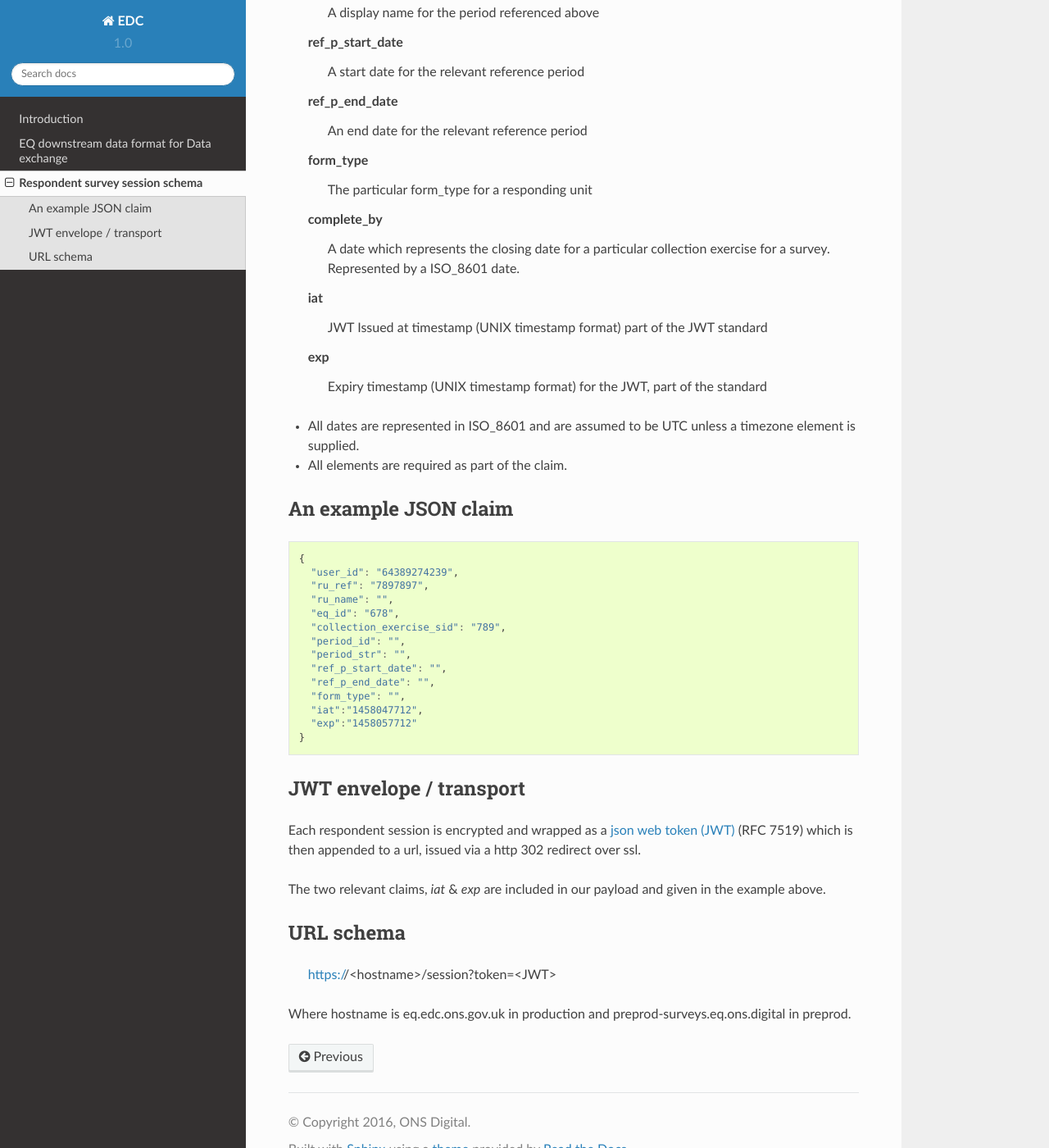
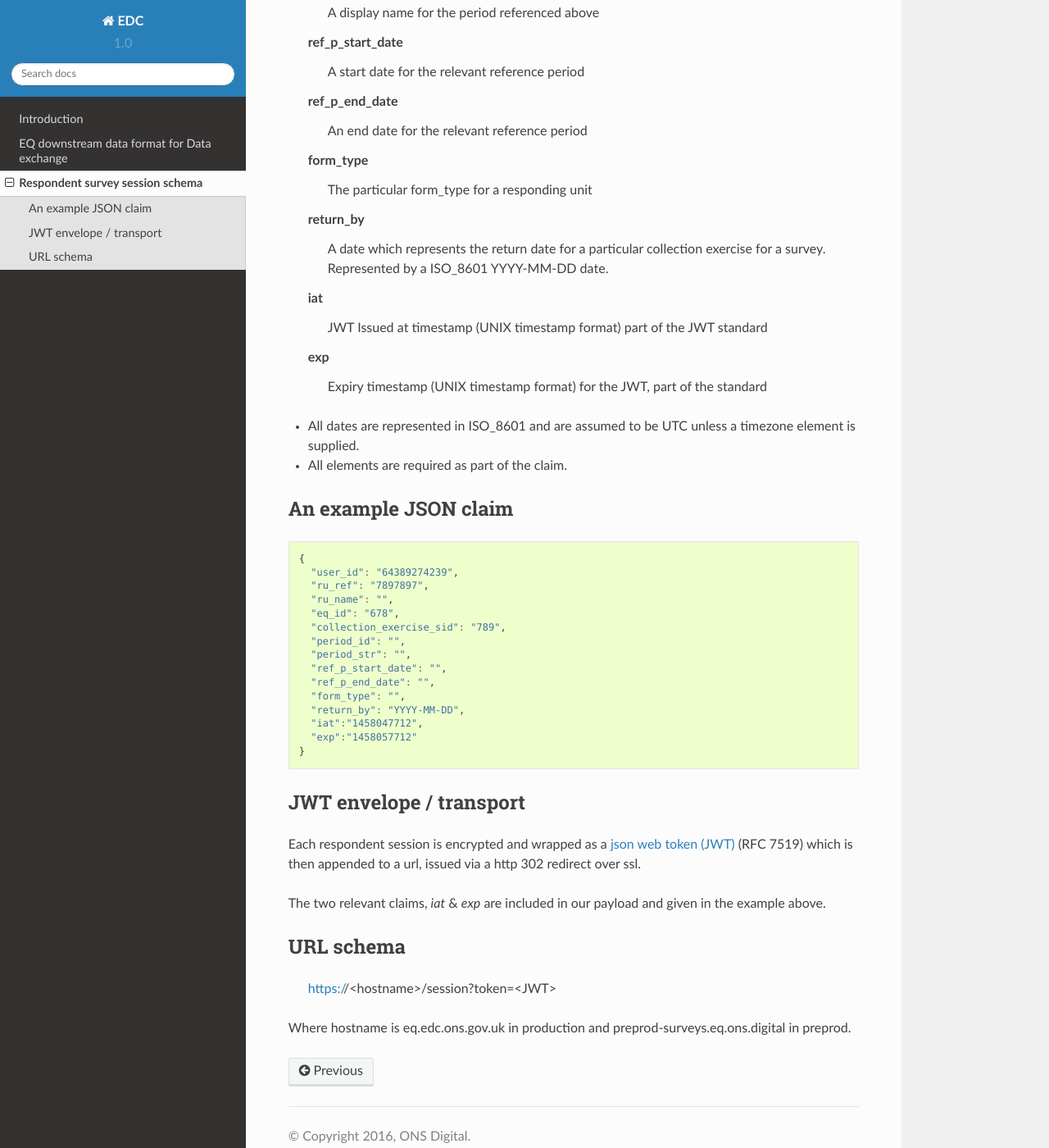
Before and after one commit to ONSdigital/ons-schema-definitions, a Sphinx documentation site: the page built from docs/rm-eq.rst, in a window 1280 px wide and 1400 px high, scrolled down 799 px. Shown: the whole window at 82% size. Built offline with Sphinx 7.4.7 and the Read the Docs theme 2.0.0, drawn with Linux system fonts in a browser that asks for light colours.

Commit message:
Changed after conversation with RM team.

```diff
--- a/docs/rm-eq.rst
+++ b/docs/rm-eq.rst
@@ -28,8 +28,8 @@ Schema definition
     An end date for the relevant reference period
   form_type
     The particular form_type for a responding unit
-  complete_by
-    A date which represents the closing date for a particular collection exercise for a survey. Represented by a ISO_8601 date.
+  return_by
+    A date which represents the return date for a particular collection exercise for a survey. Represented by a ISO_8601 YYYY-MM-DD date.
   iat
     JWT Issued at timestamp (UNIX timestamp format) part of the JWT standard
   exp
@@ -56,6 +56,7 @@ An example JSON claim
     "ref_p_start_date": "",
     "ref_p_end_date": "",
     "form_type": "",
+    "return_by": "YYYY-MM-DD",
     "iat":"1458047712",
     "exp":"1458057712"
   }
```
